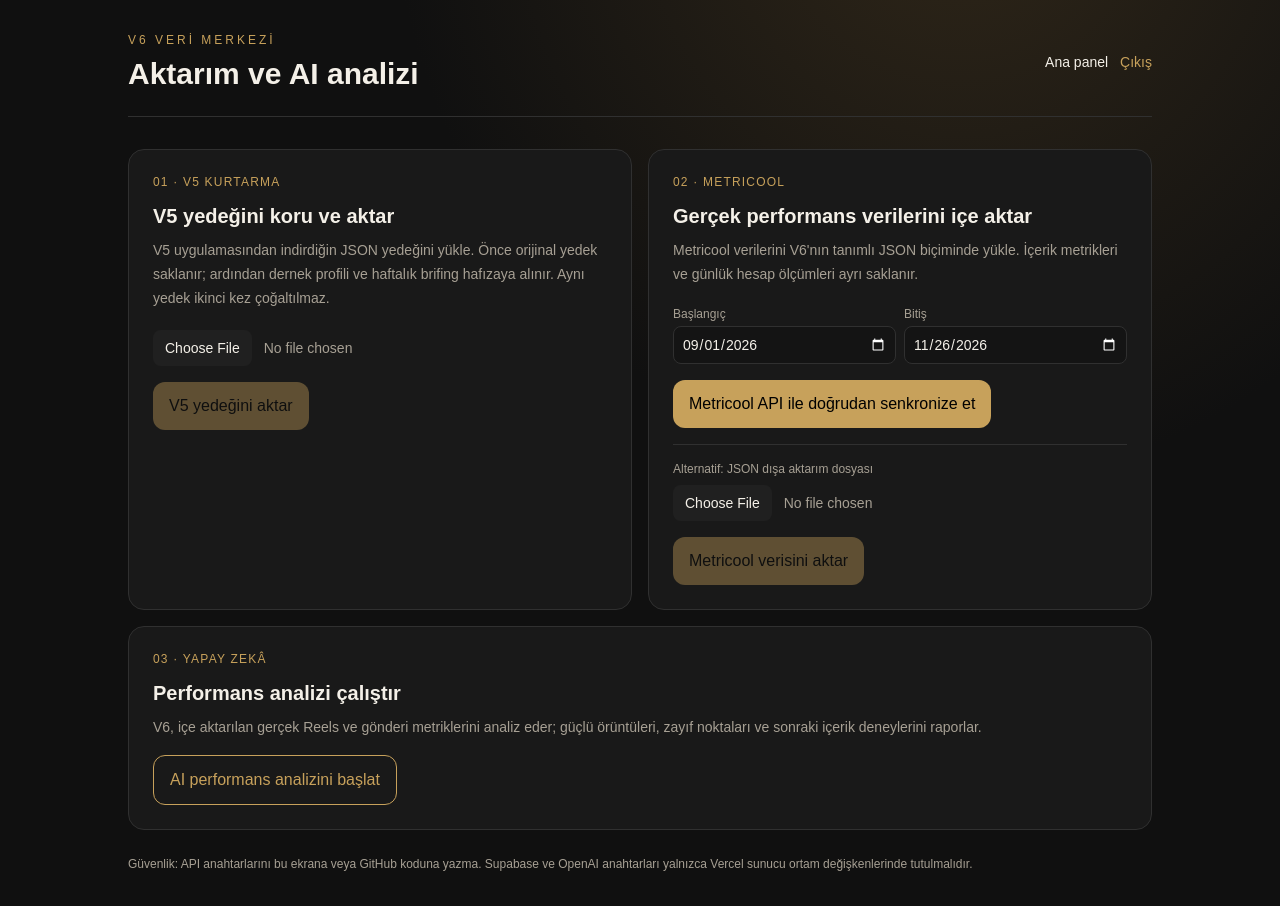
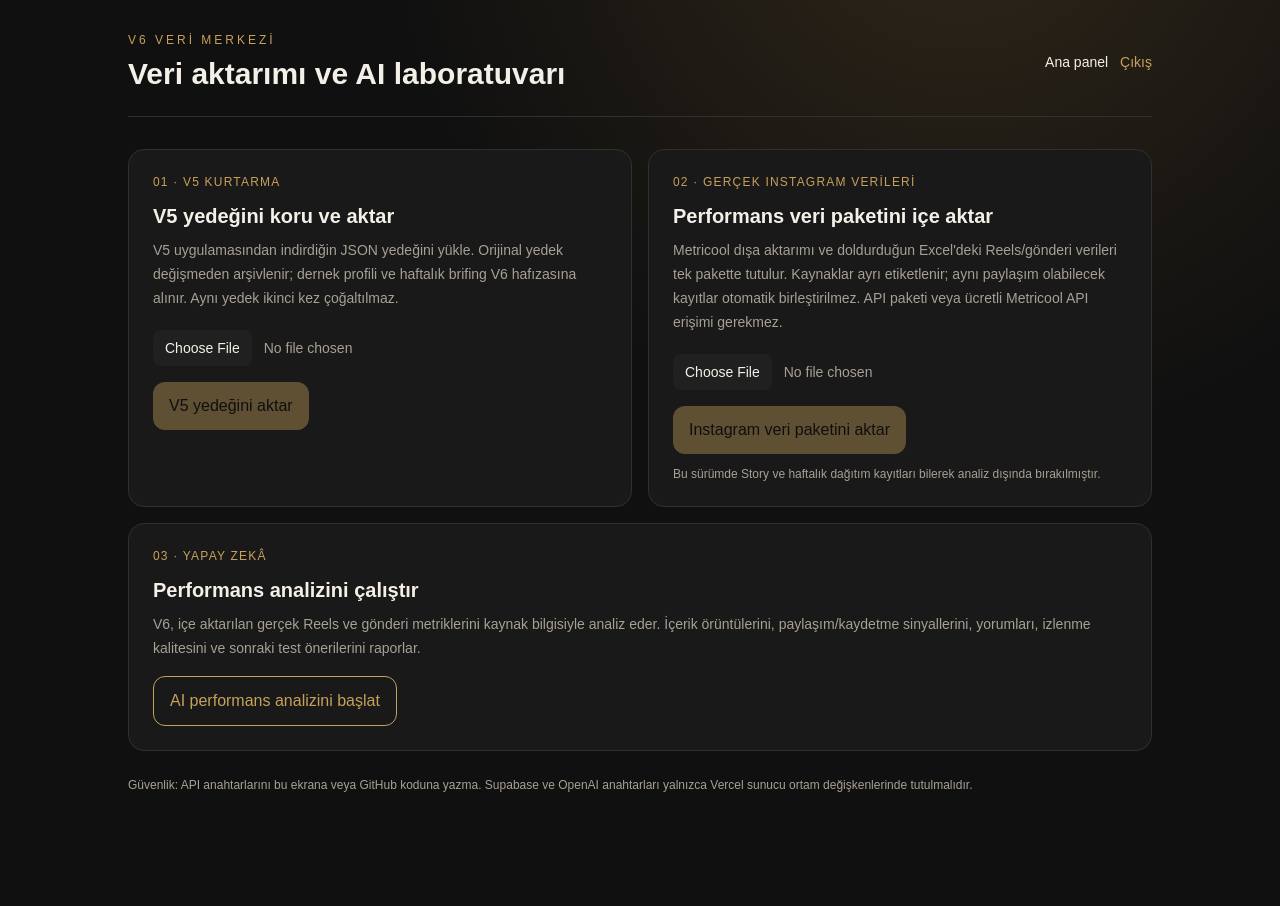
Before and after one commit to mehmetqezqinci/icerik-fabrikasi, a Next.js app: page /dashboard in a window 1280 px wide. After the commit the page ends 827 px from the top, so only its background shows below. Built offline with nearby package versions, Linux system fonts and the light colour scheme.

Commit message:
Refocus V6 dashboard on uploaded Instagram performance data

```diff
--- a/app/dashboard/page.tsx
+++ b/app/dashboard/page.tsx
@@ -4,21 +4,19 @@ import { useState } from "react";
 import Link from "next/link";
 import { createSupabaseBrowserClient } from "@/lib/supabase/client";
 
-type MetricoolImport = { content: Array<Record<string, unknown>>; accountSnapshots?: Array<Record<string, unknown>> };
+type ImportPack = { content: Array<Record<string, unknown>>; accountSnapshots?: Array<Record<string, unknown>>; notes?: string[] };
 
 export default function DashboardPage() {
   const [v5File, setV5File] = useState<File | null>(null);
-  const [metricFile, setMetricFile] = useState<File | null>(null);
+  const [dataFile, setDataFile] = useState<File | null>(null);
   const [busy, setBusy] = useState("");
   const [message, setMessage] = useState("");
   const [analysis, setAnalysis] = useState("");
-  const [syncFrom, setSyncFrom] = useState("2026-09-01");
-  const [syncTo, setSyncTo] = useState("2026-11-26");
 
   async function authHeaders() {
     const supabase = createSupabaseBrowserClient();
     const { data } = await supabase.auth.getSession();
-    if (!data.session) throw new Error("Oturum bulunamadı. Önce giriş yapın.");
+    if (!data.session) throw new Error("Oturum bulunamadı. Önce yönetici girişi yapın.");
     return { Authorization: "Bearer " + data.session.access_token };
   }
 
@@ -30,35 +28,26 @@ export default function DashboardPage() {
       const response = await fetch("/api/migrate/v5", { method: "POST", headers: { ...headers, "Content-Type": "application/json" }, body: await v5File.text() });
       const result = await response.json();
       if (!response.ok) throw new Error(result.error || "V5 aktarımı başarısız.");
-      setMessage("V5: " + result.status + " · " + JSON.stringify(result.summary || {}));
+      setMessage("V5 yedeği korundu ve aktarıldı: " + JSON.stringify(result.summary || {}));
     } catch (e) { setMessage(e instanceof Error ? e.message : "V5 aktarımı başarısız."); }
     finally { setBusy(""); }
   }
 
-  async function importMetricool() {
-    if (!metricFile) return;
-    setBusy("metric"); setMessage("");
+  async function importPerformancePack() {
+    if (!dataFile) return;
+    setBusy("data"); setMessage("");
     try {
-      const parsed = JSON.parse(await metricFile.text()) as MetricoolImport;
-      if (!Array.isArray(parsed.content)) throw new Error("JSON içinde content dizisi bulunamadı.");
+      const parsed = JSON.parse(await dataFile.text()) as ImportPack;
+      if (!Array.isArray(parsed.content)) throw new Error("Dosyada content veri listesi bulunamadı.");
       const headers = await authHeaders();
-      const response = await fetch("/api/analytics/import", { method: "POST", headers: { ...headers, "Content-Type": "application/json" }, body: JSON.stringify(parsed) });
+      const response = await fetch("/api/analytics/import", {
+        method: "POST", headers: { ...headers, "Content-Type": "application/json" },
+        body: JSON.stringify(parsed)
+      });
       const result = await response.json();
-      if (!response.ok) throw new Error(result.error || "Metricool aktarımı başarısız.");
-      setMessage("Metricool: " + result.contentSaved + " içerik ve " + result.accountSnapshotsSaved + " hesap ölçümü aktarıldı.");
-    } catch (e) { setMessage(e instanceof Error ? e.message : "Metricool aktarımı başarısız."); }
-    finally { setBusy(""); }
-  }
-
-  async function syncMetricool() {
-    setBusy("sync"); setMessage("");
-    try {
-      const headers = await authHeaders();
-      const response = await fetch("/api/metricool/sync", { method: "POST", headers: { ...headers, "Content-Type": "application/json" }, body: JSON.stringify({ from: syncFrom, to: syncTo }) });
-      const result = await response.json();
-      if (!response.ok) throw new Error(result.error || "Metricool senkronizasyonu başarısız.");
-      setMessage("Metricool senkronizasyonu tamamlandı: " + result.posts + " gönderi, " + result.reels + " Reels bulundu; " + result.saved + " kayıt işlendi.");
-    } catch (e) { setMessage(e instanceof Error ? e.message : "Metricool senkronizasyonu başarısız."); }
+      if (!response.ok) throw new Error(result.error || "Instagram verileri aktarılamadı.");
+      setMessage(result.contentSaved + " içerik kaydı aktarıldı · " + result.accountSnapshotsSaved + " hesap ölçümü · " + result.skipped + " geçersiz kayıt atlandı. Kaynaklar: " + (result.sources || []).join(", "));
+    } catch (e) { setMessage(e instanceof Error ? e.message : "Veri aktarımı başarısız."); }
     finally { setBusy(""); }
   }
 
@@ -70,7 +59,7 @@ export default function DashboardPage() {
       const result = await response.json();
       if (!response.ok) throw new Error(result.error || "AI analizi başarısız.");
       setAnalysis(result.analysis || "");
-      setMessage(result.rowsAnalyzed + " performans kaydı analiz edildi. Model: " + result.model);
+      setMessage(result.rowsAnalyzed + " performans kaydı analiz edildi. Kaynaklar: " + JSON.stringify(result.sourceCounts || {}) + " · Model: " + result.model);
     } catch (e) { setMessage(e instanceof Error ? e.message : "AI analizi başarısız."); }
     finally { setBusy(""); }
   }
@@ -84,7 +73,7 @@ export default function DashboardPage() {
   return <main className="min-h-screen px-5 py-8 md:px-10">
     <div className="mx-auto max-w-5xl">
       <header className="flex flex-wrap items-center justify-between gap-4 border-b border-[var(--line)] pb-6">
-        <div><div className="text-xs uppercase tracking-[.25em] text-[var(--gold)]">V6 veri merkezi</div><h1 className="mt-2 text-3xl font-semibold">Aktarım ve AI analizi</h1></div>
+        <div><div className="text-xs uppercase tracking-[.25em] text-[var(--gold)]">V6 veri merkezi</div><h1 className="mt-2 text-3xl font-semibold">Veri aktarımı ve AI laboratuvarı</h1></div>
         <div className="flex gap-3 text-sm"><Link href="/" className="text-[var(--muted)]">Ana panel</Link><button onClick={signOut} className="text-[var(--gold)]">Çıkış</button></div>
       </header>
 
@@ -92,34 +81,28 @@ export default function DashboardPage() {
         <article className="rounded-2xl border border-[var(--line)] bg-[var(--panel)] p-6">
           <div className="text-xs tracking-widest text-[var(--gold)]">01 · V5 KURTARMA</div>
           <h2 className="mt-3 text-xl font-semibold">V5 yedeğini koru ve aktar</h2>
-          <p className="mt-2 text-sm leading-6 text-[var(--muted)]">V5 uygulamasından indirdiğin JSON yedeğini yükle. Önce orijinal yedek saklanır; ardından dernek profili ve haftalık brifing hafızaya alınır. Aynı yedek ikinci kez çoğaltılmaz.</p>
+          <p className="mt-2 text-sm leading-6 text-[var(--muted)]">V5 uygulamasından indirdiğin JSON yedeğini yükle. Orijinal yedek değişmeden arşivlenir; dernek profili ve haftalık brifing V6 hafızasına alınır. Aynı yedek ikinci kez çoğaltılmaz.</p>
           <input type="file" accept=".json,application/json" onChange={(e) => setV5File(e.target.files?.[0] || null)} className="mt-5 block w-full text-sm text-[var(--muted)] file:mr-3 file:rounded-lg file:border-0 file:bg-[var(--panel-soft)] file:px-3 file:py-2 file:text-[var(--text)]"/>
           <button onClick={importV5} disabled={!v5File || !!busy} className="mt-4 rounded-xl bg-[var(--gold)] px-4 py-3 text-sm font-semibold text-black disabled:opacity-40">{busy === "v5" ? "Aktarılıyor..." : "V5 yedeğini aktar"}</button>
         </article>
 
         <article className="rounded-2xl border border-[var(--line)] bg-[var(--panel)] p-6">
-          <div className="text-xs tracking-widest text-[var(--gold)]">02 · METRICOOL</div>
-          <h2 className="mt-3 text-xl font-semibold">Gerçek performans verilerini içe aktar</h2>
-          <p className="mt-2 text-sm leading-6 text-[var(--muted)]">Metricool verilerini V6'nın tanımlı JSON biçiminde yükle. İçerik metrikleri ve günlük hesap ölçümleri ayrı saklanır.</p>
-          <div className="mt-5 grid grid-cols-2 gap-2">
-            <label className="text-xs text-[var(--muted)]">Başlangıç <input type="date" value={syncFrom} onChange={(e) => setSyncFrom(e.target.value)} className="mt-1 w-full rounded-lg border border-[var(--line)] bg-black/20 p-2 text-sm text-[var(--text)]"/></label>
-            <label className="text-xs text-[var(--muted)]">Bitiş <input type="date" value={syncTo} onChange={(e) => setSyncTo(e.target.value)} className="mt-1 w-full rounded-lg border border-[var(--line)] bg-black/20 p-2 text-sm text-[var(--text)]"/></label>
-          </div>
-          <button onClick={syncMetricool} disabled={!!busy} className="mt-4 rounded-xl bg-[var(--gold)] px-4 py-3 text-sm font-semibold text-black disabled:opacity-40">{busy === "sync" ? "Metricool'dan çekiliyor..." : "Metricool API ile doğrudan senkronize et"}</button>
-          <div className="my-4 border-t border-[var(--line)]"/>
-          <p className="text-xs text-[var(--muted)]">Alternatif: JSON dışa aktarım dosyası</p>
-          <input type="file" accept=".json,application/json" onChange={(e) => setMetricFile(e.target.files?.[0] || null)} className="mt-2 block w-full text-sm text-[var(--muted)] file:mr-3 file:rounded-lg file:border-0 file:bg-[var(--panel-soft)] file:px-3 file:py-2 file:text-[var(--text)]"/>
-          <button onClick={importMetricool} disabled={!metricFile || !!busy} className="mt-4 rounded-xl bg-[var(--gold)] px-4 py-3 text-sm font-semibold text-black disabled:opacity-40">{busy === "metric" ? "Aktarılıyor..." : "Metricool verisini aktar"}</button>
+          <div className="text-xs tracking-widest text-[var(--gold)]">02 · GERÇEK INSTAGRAM VERİLERİ</div>
+          <h2 className="mt-3 text-xl font-semibold">Performans veri paketini içe aktar</h2>
+          <p className="mt-2 text-sm leading-6 text-[var(--muted)]">Metricool dışa aktarımı ve doldurduğun Excel'deki Reels/gönderi verileri tek pakette tutulur. Kaynaklar ayrı etiketlenir; aynı paylaşım olabilecek kayıtlar otomatik birleştirilmez. API paketi veya ücretli Metricool API erişimi gerekmez.</p>
+          <input type="file" accept=".json,application/json" onChange={(e) => setDataFile(e.target.files?.[0] || null)} className="mt-5 block w-full text-sm text-[var(--muted)] file:mr-3 file:rounded-lg file:border-0 file:bg-[var(--panel-soft)] file:px-3 file:py-2 file:text-[var(--text)]"/>
+          <button onClick={importPerformancePack} disabled={!dataFile || !!busy} className="mt-4 rounded-xl bg-[var(--gold)] px-4 py-3 text-sm font-semibold text-black disabled:opacity-40">{busy === "data" ? "Veriler aktarılıyor..." : "Instagram veri paketini aktar"}</button>
+          <p className="mt-3 text-xs text-[var(--muted)]">Bu sürümde Story ve haftalık dağıtım kayıtları bilerek analiz dışında bırakılmıştır.</p>
         </article>
       </section>
 
       <section className="mt-4 rounded-2xl border border-[var(--line)] bg-[var(--panel)] p-6">
         <div className="text-xs tracking-widest text-[var(--gold)]">03 · YAPAY ZEKÂ</div>
-        <h2 className="mt-3 text-xl font-semibold">Performans analizi çalıştır</h2>
-        <p className="mt-2 text-sm leading-6 text-[var(--muted)]">V6, içe aktarılan gerçek Reels ve gönderi metriklerini analiz eder; güçlü örüntüleri, zayıf noktaları ve sonraki içerik deneylerini raporlar.</p>
+        <h2 className="mt-3 text-xl font-semibold">Performans analizini çalıştır</h2>
+        <p className="mt-2 text-sm leading-6 text-[var(--muted)]">V6, içe aktarılan gerçek Reels ve gönderi metriklerini kaynak bilgisiyle analiz eder. İçerik örüntülerini, paylaşım/kaydetme sinyallerini, yorumları, izlenme kalitesini ve sonraki test önerilerini raporlar.</p>
         <button onClick={runAnalysis} disabled={!!busy} className="mt-4 rounded-xl border border-[var(--gold)] px-4 py-3 text-sm font-semibold text-[var(--gold)] disabled:opacity-40">{busy === "ai" ? "Analiz ediliyor..." : "AI performans analizini başlat"}</button>
         {message && <p className="mt-4 whitespace-pre-wrap text-sm text-[var(--muted)]">{message}</p>}
-        {analysis && <pre className="mt-5 max-h-[600px] overflow-auto whitespace-pre-wrap rounded-xl bg-black/30 p-4 text-sm leading-6">{analysis}</pre>}
+        {analysis && <pre className="mt-5 max-h-[700px] overflow-auto whitespace-pre-wrap rounded-xl bg-black/30 p-4 text-sm leading-6">{analysis}</pre>}
       </section>
       <p className="mt-6 text-xs leading-5 text-[var(--muted)]">Güvenlik: API anahtarlarını bu ekrana veya GitHub koduna yazma. Supabase ve OpenAI anahtarları yalnızca Vercel sunucu ortam değişkenlerinde tutulmalıdır.</p>
     </div>
```
